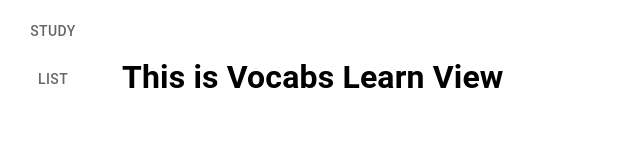
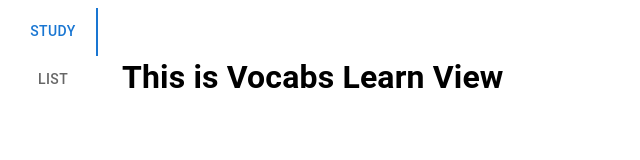
Before and after one commit to benilyxdd/memorize-vocabs, a React (Create React App) app: page / in a window 1280 px wide. Shown: the top 160 px of the page, without its empty margins (0-640 px from the left). Built offline with nearby package versions, Linux system fonts and the light colour scheme.

Commit message:
update tabs navigator

```diff
--- a/src/components/TabsNavigator/TabsNavigator.tsx
+++ b/src/components/TabsNavigator/TabsNavigator.tsx
@@ -28,6 +28,13 @@ function TabPanel({ children, value, index }: TabPanelProps) {
 	);
 }
 
+function a11yProps(index: number) {
+	return {
+		id: `tabsNavigator-tab-${index}`,
+		"aria-controls": `tabsNavigator-tabpanel-${index}`,
+	};
+}
+
 const TabsNavigator = () => {
 	const [value, setValue] = useState(0);
 
@@ -38,9 +45,13 @@ const TabsNavigator = () => {
 	return (
 		<Box style={{ display: "flex" }}>
 			<Box>
-				<Tabs orientation="vertical" onChange={onTabChange}>
-					<Tab label="Study"></Tab>
-					<Tab label="List"></Tab>
+				<Tabs
+					orientation="vertical"
+					onChange={onTabChange}
+					value={value}
+				>
+					<Tab label="Study" {...a11yProps(0)}></Tab>
+					<Tab label="List" {...a11yProps(1)}></Tab>
 				</Tabs>
 			</Box>
 
```
